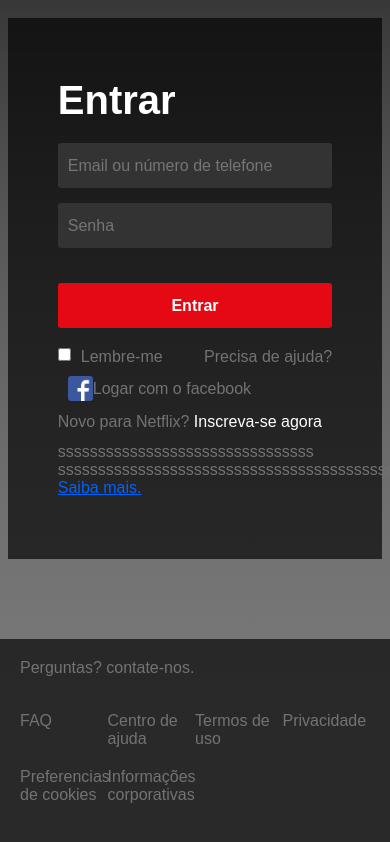
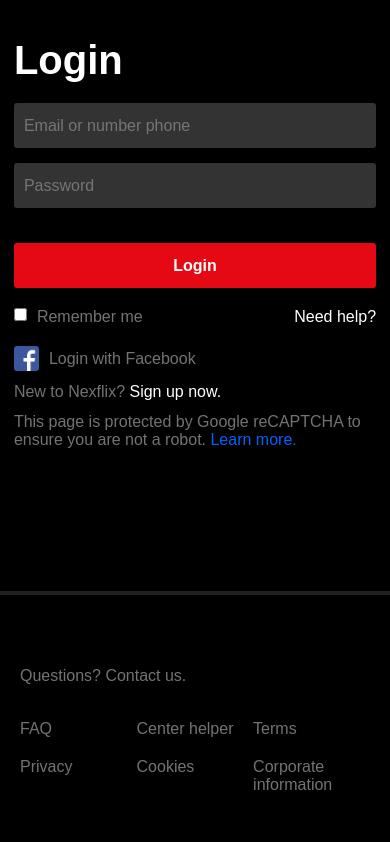
Before and after one commit to gabrielsousadev/Netflix-Login-Page-Clone, a plain HTML site: page index.html in a window 390 px wide. Drawn offline with Linux system fonts and the light colour scheme.

Commit message:
Update html css

```diff
--- a/index.html
+++ b/index.html
@@ -17,25 +17,24 @@
         </nav>
         <main>
             <form>
-                <h1>Entrar</h1>
+                <h1>Login</h1>
                 <div class="form-g">
-                    <input type="text" placeholder="Email ou número de telefone" required>
-                    <input type="password" placeholder="Senha" required>
-                    <button>Entrar</button>
+                    <input type="text" placeholder="Email or number phone" required>
+                    <input type="password" placeholder="Password" required>
+                    <button>Login</button>
                     <div class="form-footer">
                         <input type="checkbox" name="" id="check">
-                        <label style="margin-left: 10px;" for="check">Lembre-me</label>
-                        <p>Precisa de ajuda?</p>
+                        <label for="check">Remember me</label>
+                        <p><a href="#">Need help?</a></p>
                     </div>
                 </div>
             </form>
             <div class="box-description">
-                <a href="#"><img src="./assets/facebook.png" alt=""> Logar com o facebook </a>
-                <p>Novo para Netflix? <span>Inscreva-se agora</span></p>
+                <a href="#"><img src="./assets/facebook.png" alt="">Login with Facebook</a>
+                <p>New to Nexflix? <a href="#" class="box-description-link-white">Sign up now.</a></p>
                 <p>
-                    ssssssssssssssssssssssssssssssss
-                    ssssssssssssssssssssssssssssssssssssssssss.
-                    <a href="#">Saiba mais.</a>
+                    This page is protected by Google reCAPTCHA to ensure you are not a robot.
+                    <a href="#" class="box-description-link-white">Learn more.</a>
                 </p>
             </div>
         </main>
@@ -43,15 +42,15 @@
     <div class="divider"></div>
     <footer class="footer-login">
         <div class="box-footer">
-            <p>Perguntas? contate-nos.</p>
+            <p>Questions? Contact us.</p>
             <div class="box-single">
                 <ul>
                     <li><a href="#">FAQ</a></li>
-                    <li><a href="#">Centro de ajuda</a></li>
-                    <li><a href="#">Termos de uso</a></li>
-                    <li><a href="#">Privacidade</a></li>
-                    <li><a href="#">Preferencias de cookies</a></li>
-                    <li><a href="#">Informações corporativas</a></li>
+                    <li><a href="#">Center helper</a></li>
+                    <li><a href="#">Terms</a></li>
+                    <li><a href="#">Privacy</a></li>
+                    <li><a href="#">Cookies</a></li>
+                    <li><a href="#">Corporate information</a></li>
                 </ul>
             </div>
         </div>
--- a/style.css
+++ b/style.css
@@ -6,16 +6,17 @@
     font-family: Arial, Helvetica, sans-serif;
 }
 
-html, body
+body
 {
-    width: 100%;
+    position: relative;
+    height: 100vh;
 }
 
 .container
 {
-    max-width: 1400px;
     margin: 0 auto;
-    padding: 0 2%;
+    padding: 0 1%;
+    padding-bottom: 2.5rem;
 }
 
 body
@@ -25,6 +26,8 @@
                         url(./assets/background.jpg);
     background-repeat: no-repeat;
     background-size: cover;
+    background-position: center center;
+    background-attachment: fixed;
 }
 
 nav .logo
@@ -34,7 +37,7 @@
 
 nav .logo img
 {
-    width: 220px;
+    width: 200px;
 }
 
 main
@@ -44,6 +47,7 @@
     margin: 0 auto 80px;
     padding: 50px;
     color: #737373;
+    border-radius: 10px;
 }
 
 main form h1
@@ -88,6 +92,17 @@
     margin-top: 20px;
 }
 
+.form-footer a
+{
+    color: #ffffff;
+    text-decoration: none;
+}
+
+.form-footer label
+{
+    margin-left: 10px;
+}
+
 .form-footer input[type=checkbox]
 {
     float: left;
@@ -110,8 +125,14 @@
 .box-description a img
 {
     width: 25px;
-    margin-left: 10px;
+    margin-right: 10px;
     border-radius: 3px;
+}
+
+.box-description-link-white
+{
+    color: #ffffff;
+    text-decoration: none;
 }
 
 .box-description p
@@ -141,6 +162,9 @@
 {
     padding: 20px;
     background-color: #000101a8;
+    position: absolute;
+    bottom: 0%;
+    width: 100%;
 }
 
 .footer-login .box-footer
@@ -180,3 +204,53 @@
     color: #737373;
     text-decoration: none;
 }
+
+@media (max-width:730px)
+{
+    body
+    {
+        background-image: none;
+        background-color: black;
+    }
+
+    main
+    {
+        max-width: 100%;
+        padding: 10px;
+    }
+
+    .box-description
+    {
+        margin-top: 20px;
+    }
+
+    .box-footer .box-single ul li
+    {
+        width: 33.3%;
+    }
+
+    .divider
+    {
+        display: block;
+    }
+
+    .footer-login
+    {
+        padding: 20px;
+        background-color: #000101a8;
+    }
+}
+
+@media (max-width:360px)
+{
+    .box-footer .box-single ul li
+    {
+        width: 50%;
+    }
+
+    .footer-login
+    {
+        padding: 20px;
+        background-color: #000101a8;
+    }
+}
```
